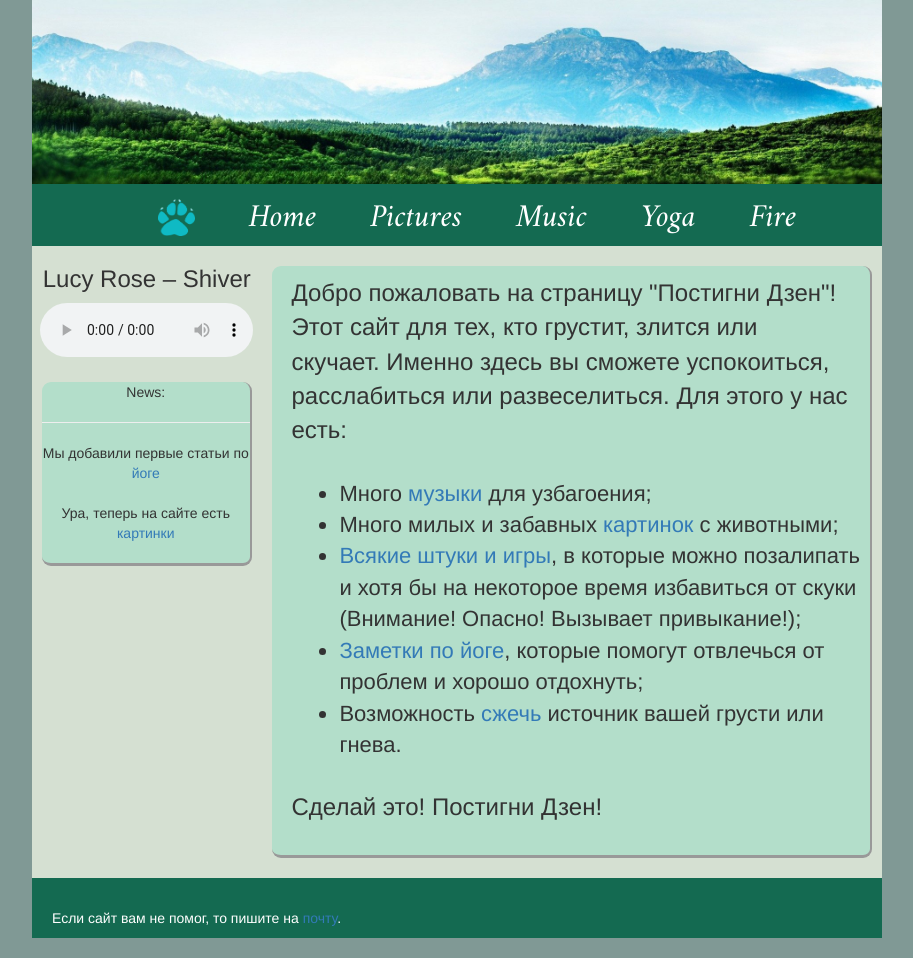
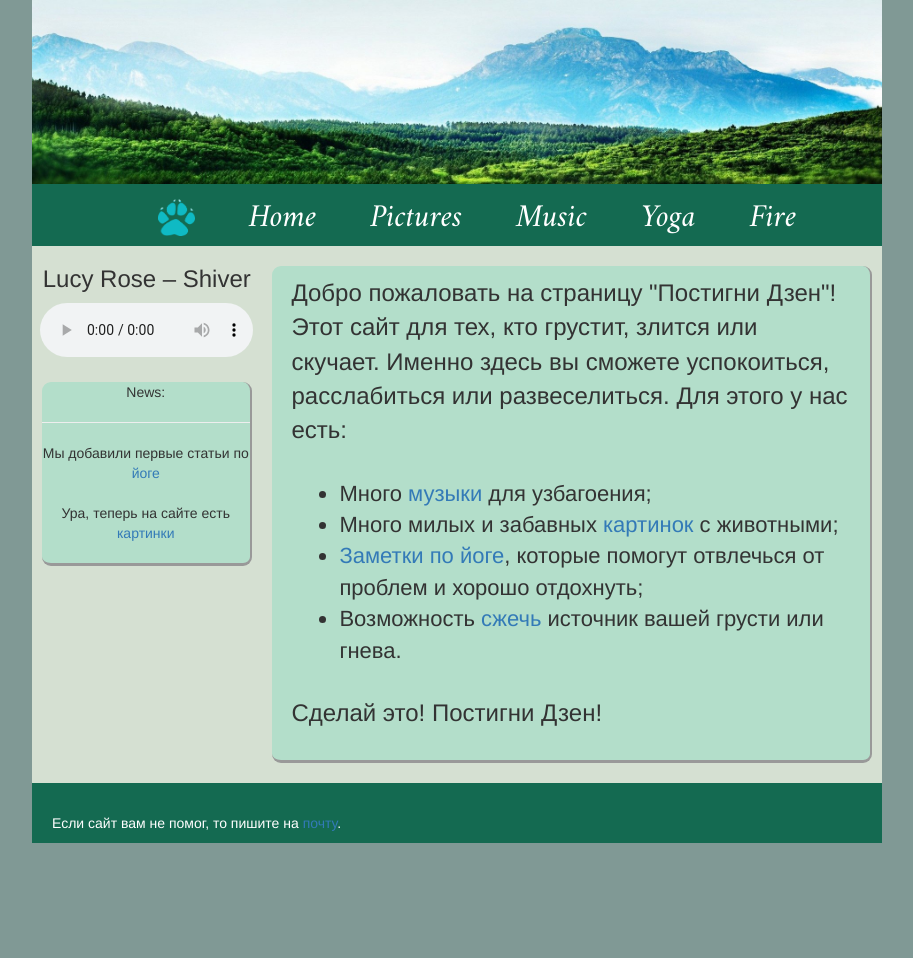
Before and after one commit to Arya-Domina/Zen-site, a Django app: page / in a window 1280 px wide. Shown: the whole page, without its empty margins (183-1096 px from the left). After the commit the page ends 843 px from the top, so only its background shows below. Run offline with Django 3.2, Linux system fonts and the light colour scheme; some libraries are stand-ins or nearby versions.

Commit message:
Update index.html

```diff
--- a/app/templates/app/index.html
+++ b/app/templates/app/index.html
@@ -7,7 +7,6 @@
     <ul>
         <li>Много <a href="\music">музыки</a> для узбагоения;</li>
         <li>Много милых и забавных <a href="\picture">картинок</a> с животными;</li>
-        <li><a href="\game">Всякие штуки и игры</a>, в которые можно позалипать и хотя бы на некоторое время избавиться от скуки (Внимание! Опасно! Вызывает привыкание!);</li>
         <li><a href="\yoga">Заметки по йоге</a>, которые помогут отвлечься от проблем и хорошо отдохнуть;</li>
         <li>Возможность <a href="\fire">сжечь</a> источник вашей грусти или гнева.</li>
     </ul>
```
